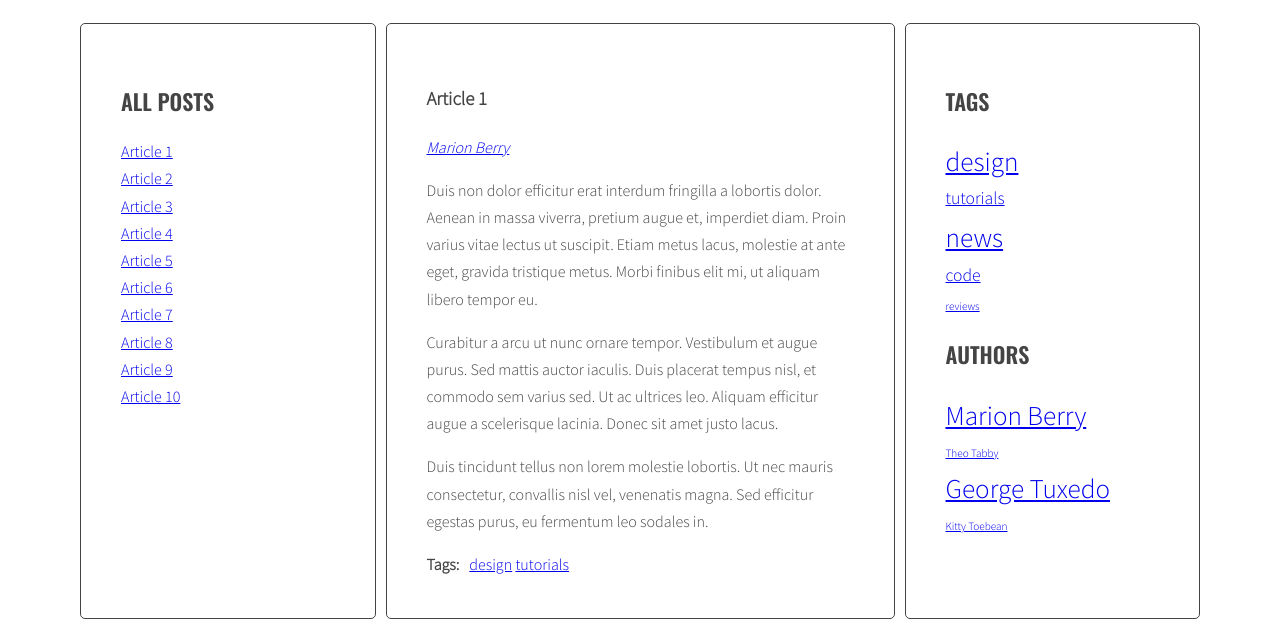
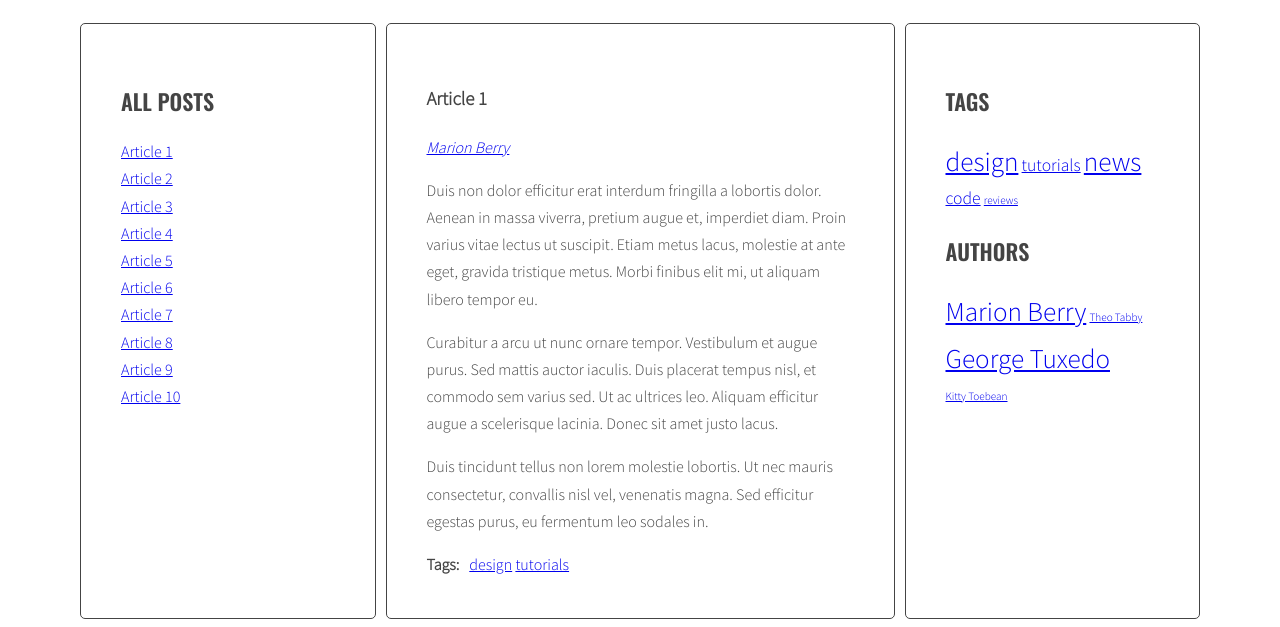
Before and after one commit to stanleyoos/javascript-blog, a website: page index.html in a window 1280 px wide. Shown: the part 220-847 px from the top of the page. Drawn offline with nearby package versions, Linux system fonts and the light colour scheme.

Commit message:
display: inline-block added to tags and authors lists

```diff
--- a/index.html
+++ b/index.html
@@ -371,9 +371,9 @@
           </section>
           <aside class="sidebar">
             <h2 class="section-title">Tags</h2>
-            <ul class="list tags"></ul>
+            <ul class="list tags list-horizontal"></ul>
             <h2 class="section-title">Authors</h2>
-            <ul class="list authors"></ul>
+            <ul class="list authors list-horizontal"></ul>
           </aside>
         </main>
       </div>
```
